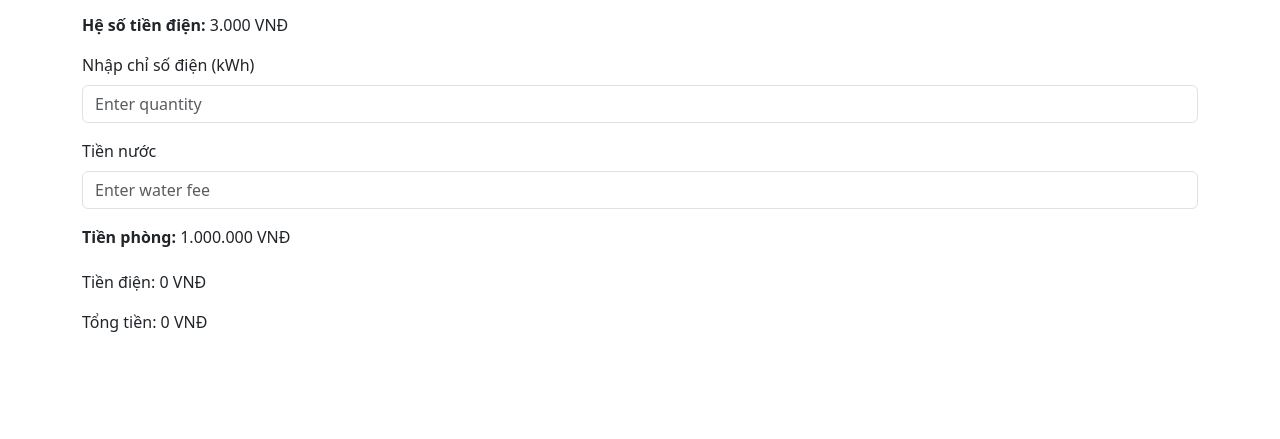
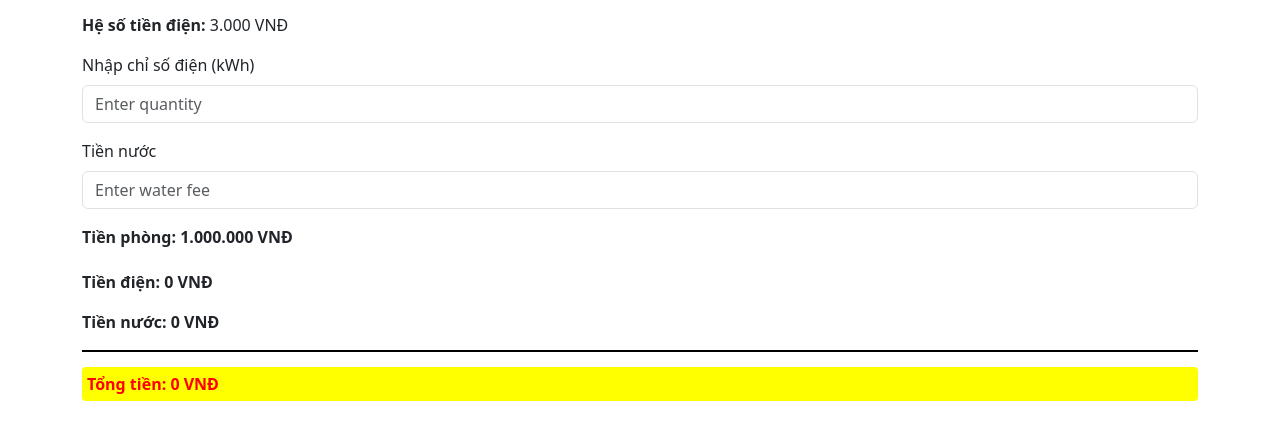
Before and after one commit to MinhQC/tinhtien, a plain HTML site: page index.html in a window 1280 px wide. Shown: the part 107-546 px from the top of the page. Drawn offline with nearby package versions, Linux system fonts and the light colour scheme.

Commit message:
Update index.html

```diff
--- a/index.html
+++ b/index.html
@@ -12,6 +12,20 @@
         .readonly-label {
             font-weight: bold;
             margin-bottom: 5px;
+        }
+        .total-label {
+            font-weight: bold;
+        }
+        .total-amount {
+            color: red;
+            background-color: yellow;
+            padding: 5px;
+            border-radius: 4px;
+            margin-top: 10px;
+        }
+        .separator {
+            border-top: 2px solid #000;
+            margin: 15px 0;
         }
     </style>
 </head>
@@ -58,10 +72,12 @@
                 </div>
                 <div class="mb-3">
                     <label class="readonly-label">Tiền phòng:</label>
-                    <span id="roomFee1" class="text-bold">1.000.000 VNĐ</span>
+                    <span id="roomFee1" class="readonly-label">1.000.000 VNĐ</span>
                 </div>
-                <p>Tiền điện: <span id="fee1">0 VNĐ</span></p>
-                <p>Tổng tiền: <span id="total1">0 VNĐ</span></p>
+                <p class="total-label">Tiền điện: <span id="fee1">0 VNĐ</span></p>
+                <p class="total-label">Tiền nước: <span id="waterFeeDisplay1">0 VNĐ</span></p>
+                <div class="separator"></div>
+                <p class="total-label total-amount">Tổng tiền: <span id="total1">0 VNĐ</span></p>
             </div>
 
             <!-- Repeat for other tabs (Tab 2 to Tab 6) -->
@@ -76,10 +92,12 @@
                 </div>
                 <div class="mb-3">
                     <label class="readonly-label">Tiền phòng:</label>
-                    <span id="roomFee2" class="text-bold">1.200.000 VNĐ</span> <!-- Flexible value -->
+                    <span id="roomFee2">1.200.000 VNĐ</span> <!-- Flexible value -->
                 </div>
-                <p>Tiền điện: <span id="fee2">0 VNĐ</span></p>
-                <p>Tổng tiền: <span id="total2">0 VNĐ</span></p>
+                <p class="total-label">Tiền điện: <span id="fee2">0 VNĐ</span></p>
+                <p class="total-label">Tiền nước: <span id="waterFeeDisplay2">0 VNĐ</span></p>
+                <div class="separator"></div>
+                <p class="total-amount">Tổng tiền: <span id="total2">0 VNĐ</span></p>
             </div>
 
             <div class="tab-pane fade" id="content3" role="tabpanel">
@@ -93,10 +111,12 @@
                 </div>
                 <div class="mb-3">
                     <label class="readonly-label">Tiền phòng:</label>
-                    <span id="roomFee3" class="text-bold">1.500.000 VNĐ</span> <!-- Flexible value -->
+                    <span id="roomFee3">1.500.000 VNĐ</span> <!-- Flexible value -->
                 </div>
-                <p>Tiền điện: <span id="fee3">0 VNĐ</span></p>
-                <p>Tổng tiền: <span id="total3">0 VNĐ</span></p>
+                <p class="total-label">Tiền điện: <span id="fee3">0 VNĐ</span></p>
+                <p class="total-label">Tiền nước: <span id="waterFeeDisplay3">0 VNĐ</span></p>
+                <div class="separator"></div>
+                <p class="total-amount">Tổng tiền: <span id="total3">0 VNĐ</span></p>
             </div>
 
             <div class="tab-pane fade" id="content4" role="tabpanel">
@@ -110,10 +130,12 @@
                 </div>
                 <div class="mb-3">
                     <label class="readonly-label">Tiền phòng:</label>
-                    <span id="roomFee4" class="text-bold">1.600.000 VNĐ</span> <!-- Flexible value -->
+                    <span id="roomFee4">1.600.000 VNĐ</span> <!-- Flexible value -->
                 </div>
-                <p>Tiền điện: <span id="fee4">0 VNĐ</span></p>
-                <p>Tổng tiền: <span id="total4">0 VNĐ</span></p>
+                <p class="total-label">Tiền điện: <span id="fee4">0 VNĐ</span></p>
+                <p class="total-label">Tiền nước: <span id="waterFeeDisplay4">0 VNĐ</span></p>
+                <div class="separator"></div>
+                <p class="total-amount">Tổng tiền: <span id="total4">0 VNĐ</span></p>
             </div>
 
             <div class="tab-pane fade" id="content5" role="tabpanel">
@@ -127,10 +149,12 @@
                 </div>
                 <div class="mb-3">
                     <label class="readonly-label">Tiền phòng:</label>
-                    <span id="roomFee5" class="text-bold">1.700.000 VNĐ</span> <!-- Flexible value -->
+                    <span id="roomFee5">1.700.000 VNĐ</span> <!-- Flexible value -->
                 </div>
-                <p>Tiền điện: <span id="fee5">0 VNĐ</span></p>
-                <p>Tổng tiền: <span id="total5">0 VNĐ</span></p>
+                <p class="total-label">Tiền điện: <span id="fee5">0 VNĐ</span></p>
+                <p class="total-label">Tiền nước: <span id="waterFeeDisplay5">0 VNĐ</span></p>
+                <div class="separator"></div>
+                <p class="total-amount">Tổng tiền: <span id="total5">0 VNĐ</span></p>
             </div>
 
             <div class="tab-pane fade" id="content6" role="tabpanel">
@@ -144,11 +168,12 @@
                 </div>
                 <div class="mb-3">
                     <label class="readonly-label">Tiền phòng:</label>
-                    <span id="roomFee6" class="text-bold">1.800.000 VNĐ</span> <!-- Flexible value -->
+                    <span id="roomFee6">1.800.000 VNĐ</span> <!-- Flexible value -->
                 </div>
-                <p>Tiền điện: <span id="fee6">0 VNĐ</span></p>
-				<br>
-                <p>Tổng tiền: <span id="total6">0 VNĐ</span></p>
+                <p class="total-label">Tiền điện: <span id="fee6">0 VNĐ</span></p>
+                <p class="total-label">Tiền nước: <span id="waterFeeDisplay6">0 VNĐ</span></p>
+                <div class="separator"></div>
+                <p class="total-amount">Tổng tiền: <span id="total6">0 VNĐ</span></p>
             </div>
         </div>
     </div>
@@ -171,6 +196,7 @@
             const totalFee = (parseFloat(electricityFee) || 0) + (parseFloat(waterFee) || 0) + roomFee;
 
             document.getElementById(`fee${tabIndex}`).innerText = formatCurrency(electricityFee);
+            document.getElementById(`waterFeeDisplay${tabIndex}`).innerText = formatCurrency(waterFee);
             document.getElementById(`total${tabIndex}`).innerText = formatCurrency(totalFee);
         }
     </script>
```
